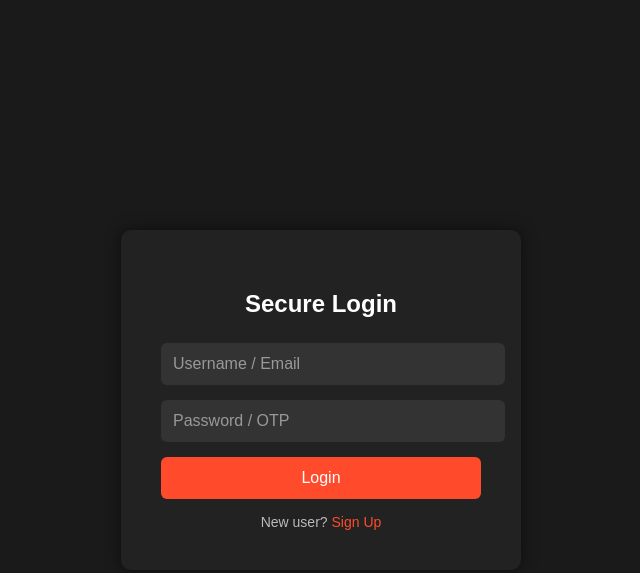
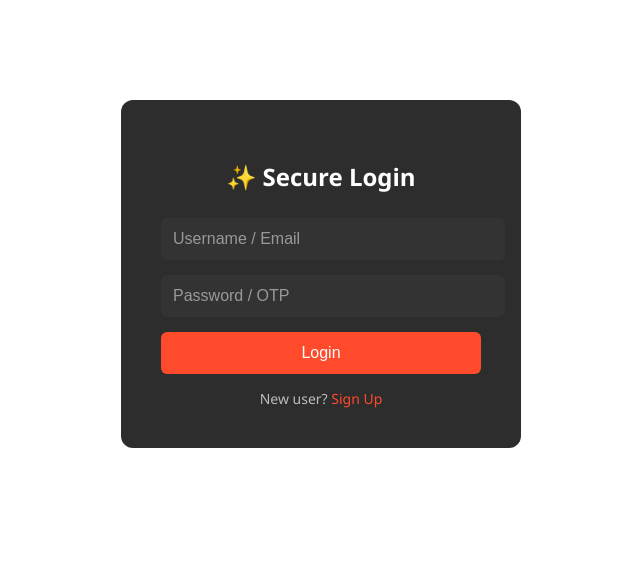
Before and after one commit to awanzada786616/login-aaa, a plain HTML site: page index.html in a window 1280 px wide. Shown: the whole page, without its empty margins (319-959 px from the left). Drawn offline with Linux system fonts and the light colour scheme.

Commit message:
Update index.html

```diff
--- a/index.html
+++ b/index.html
@@ -1,31 +1,43 @@
 <!DOCTYPE html>
 <html lang="en">
 <head>
-  <meta charset="UTF-8"/>
-  <title>Login | Secure Access</title>
+  <meta charset="UTF-8" />
+  <title>Login | Wasi OTP</title>
   <meta name="viewport" content="width=device-width, initial-scale=1.0"/>
   <style>
-    body {
+    body, html {
       margin: 0;
-      height: 100vh;
-      background: #1a1a1a;
-      display: flex;
-      justify-content: center;
-      align-items: center;
-      font-family: Arial, sans-serif;
+      padding: 0;
+      height: 100%;
+      overflow: hidden;
+      font-family: 'Segoe UI', sans-serif;
     }
+
+    canvas {
+      position: fixed;
+      top: 0;
+      left: 0;
+      z-index: 0;
+    }
+
     .card {
-      background: #222;
+      position: relative;
+      z-index: 1;
+      background: rgba(34,34,34,0.95);
       padding: 40px;
-      border-radius: 10px;
+      border-radius: 12px;
       width: 320px;
-      box-shadow: 0 0 15px rgba(0, 0, 0, 0.5);
+      margin: auto;
+      margin-top: 100px;
+      box-shadow: 0 0 15px rgba(255,255,255,0.1);
     }
+
     h2 {
       color: #fff;
       text-align: center;
       margin-bottom: 25px;
     }
+
     input {
       width: 100%;
       padding: 12px;
@@ -36,9 +48,11 @@
       color: #ddd;
       font-size: 16px;
     }
+
     input::placeholder {
       color: #999;
     }
+
     button {
       width: 100%;
       padding: 12px;
@@ -50,15 +64,18 @@
       cursor: pointer;
       transition: background 0.3s;
     }
+
     button:hover {
       background: #ff5722;
     }
+
     .footer {
       text-align: center;
       margin-top: 15px;
       font-size: 14px;
       color: #bbb;
     }
+
     .footer a {
       color: #ff4b2b;
       text-decoration: none;
@@ -67,8 +84,10 @@
 </head>
 <body>
 
+<canvas id="crystals"></canvas>
+
 <div class="card">
-    <h2>Secure Login</h2>
+  <h2>✨ Secure Login</h2>
   <input type="text" placeholder="Username / Email" />
   <input type="password" placeholder="Password / OTP" />
   <button>Login</button>
@@ -77,5 +96,58 @@
   </div>
 </div>
 
+<script>
+  const canvas = document.getElementById("crystals");
+  const ctx = canvas.getContext("2d");
+
+  canvas.width = window.innerWidth;
+  canvas.height = window.innerHeight;
+
+  let particles = [];
+
+  for (let i = 0; i < 80; i++) {
+    particles.push({
+      x: Math.random() * canvas.width,
+      y: Math.random() * canvas.height,
+      r: Math.random() * 2 + 1,
+      dx: (Math.random() - 0.5) * 0.7,
+      dy: (Math.random() - 0.5) * 0.7
+    });
+  }
+
+  function draw() {
+    ctx.clearRect(0, 0, canvas.width, canvas.height);
+    ctx.fillStyle = "white";
+    particles.forEach(p => {
+      ctx.beginPath();
+      ctx.arc(p.x, p.y, p.r, 0, Math.PI * 2);
+      ctx.fill();
+    });
+  }
+
+  function update() {
+    particles.forEach(p => {
+      p.x += p.dx;
+      p.y += p.dy;
+
+      if (p.x < 0 || p.x > canvas.width) p.dx *= -1;
+      if (p.y < 0 || p.y > canvas.height) p.dy *= -1;
+    });
+  }
+
+  function animate() {
+    draw();
+    update();
+    requestAnimationFrame(animate);
+  }
+
+  animate();
+
+  window.addEventListener('resize', () => {
+    canvas.width = window.innerWidth;
+    canvas.height = window.innerHeight;
+  });
+</script>
+
 </body>
 </html>
```
Lines whose indentation alone changed are shown as unchanged.
